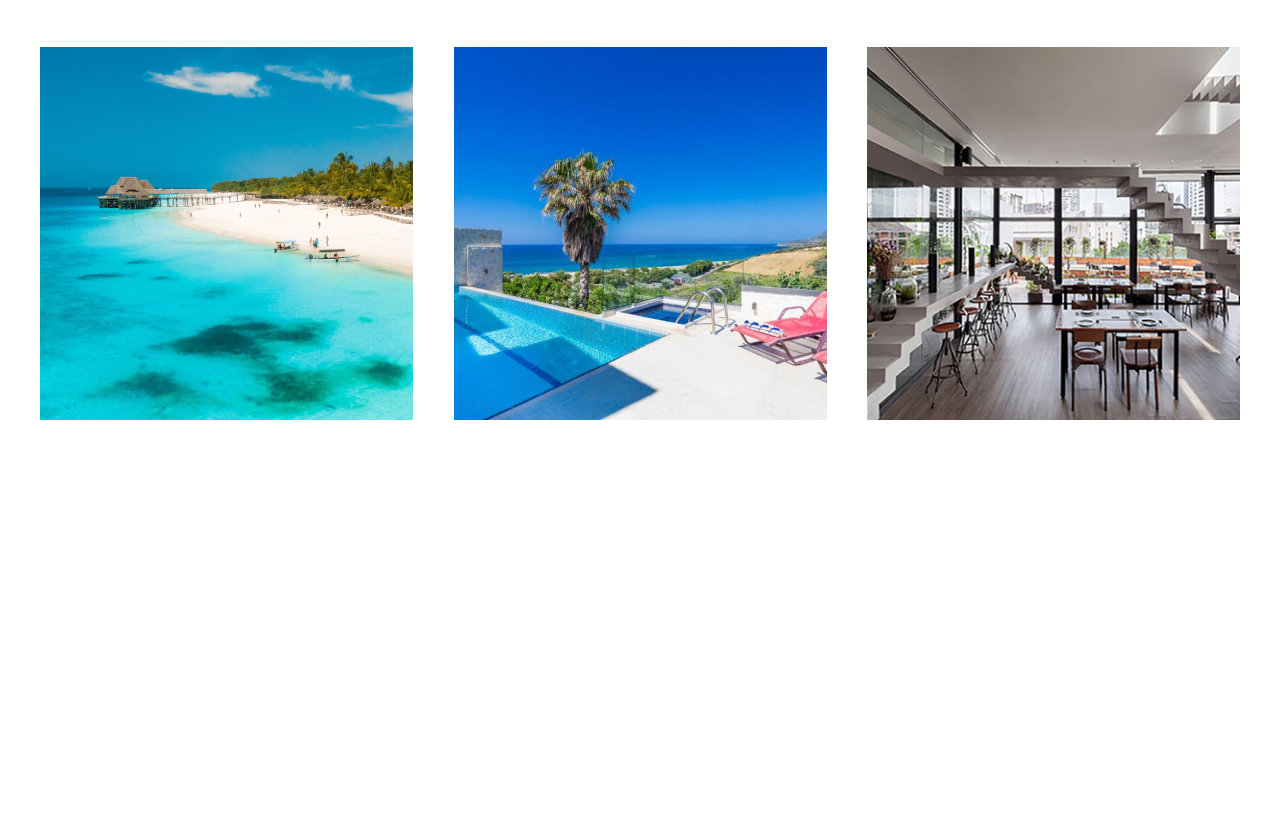
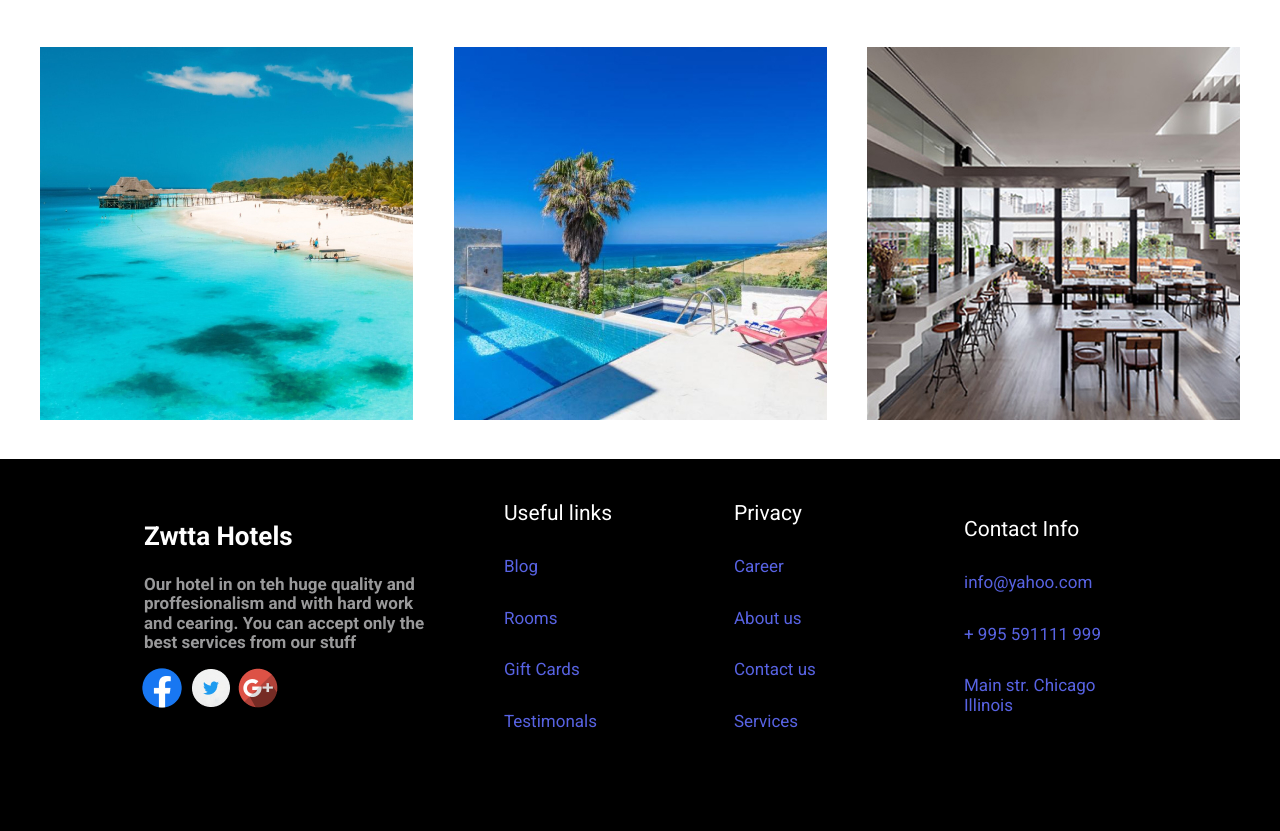
Before and after one commit to Nini-Absandze/Nini-Absandze-assignment-9, a plain HTML site: page index.html in a window 1280 px wide. Shown: the part 452-1283 px from the top of the page. Before the commit the page ends 872 px from the top, so only its background shows below. Drawn offline with Linux system fonts and the light colour scheme.

Commit message:
footer
created footer with divs

```diff
--- a/index.html
+++ b/index.html
@@ -47,5 +47,56 @@
             </div>
         </div>
     </section>
+
+    <footer>
+        <div class="container flex">
+            <div class="left">
+                <h3>Zwtta Hotels</h3>
+                <h4>Our hotel in on teh huge quality
+                    and proffesionalism and with hard
+                    work and cearing. You can accept
+                    only the best services from our stuff</h4>
+            </div>
+
+            <div class="logos">
+                <img src="images/fb.png" alt="facebook logo">
+                <img src="images/twitter.png" alt="twitter logo">
+                <img src="images/gplus.png" alt="google logo">
+            </div>
+        </div>
+
+
+        <div class="right">
+            <div class="navs">
+              <h2>Useful links</h2>
+              <div class="nav">
+                <p>Blog</p>
+                <p>Rooms</p>
+                <p>Gift Cards</p>
+                <p>Testimonals</p>
+              </div>
+            </div>
+
+            <div class="navs">
+              <h2>Privacy</h2>
+              <div class="nav">
+                <p>Career</p>
+                <p>About us</p>
+                <p>Contact us</p>
+                <p>Services</p>
+              </div>
+            </div>
+
+            <div class="navs">
+              <h2>Contact Info</h2>
+              <div class="nav">
+                <p>info@yahoo.com</p>
+                <p>+ 995 591111 999</p>
+                <p>Main str. Chicago Illinois</p>
+              </div>
+
+            </div>
+        </div>
+    </footer>
 </body>
 </html>
--- a/styles/styles.css
+++ b/styles/styles.css
@@ -43,3 +43,74 @@ h1 {
     justify-content: space-evenly;
     margin-top: 50px;
 }
+
+footer {
+    height: 372px;
+    width: 100%;
+    background-color: #000000;
+    margin-top: 39px;
+}
+
+h3 {
+    width: 155px;
+    padding-top: 63px;
+    padding-left: 144px;
+    font-family: "Roboto", sans-serif;
+    font-weight: 700;
+    font-style: normal;
+    font-size: 26px;
+    line-height: 29.9px;
+    color: #FFFFFF;
+}
+
+h4 {
+    width: 295px;
+    padding-top: 23px;
+    padding-left: 144px;
+    font-family: "Roboto", sans-serif;
+    font-weight: 700;
+    font-style: normal;
+    font-size: 17px;
+    line-height: 19.55px;
+    color: #99999A;
+}
+
+.logos {
+    display: flex;
+    align-items: center;
+    gap: 7px;
+    margin-left: 139px;
+    margin-top: 12px;
+}
+
+h2 {
+    font-family: "Roboto", sans-serif;
+    font-weight: 400;
+    font-style: normal;
+    width: 120px;
+    font-size: 21px;
+    line-height: 24.15px;
+    color: #FFFFFF;
+}
+
+p {
+    font-family: "Roboto", sans-serif;
+    font-weight: 400;
+    font-style: normal;
+    width: 140px;
+    font-size: 17px;
+    margin-top: 32px;
+    margin-bottom: 10px;
+    line-height: 19.55px;
+    color: #5863E3;
+
+}
+
+.right{
+    display: flex;
+    justify-content: flex-end;
+    align-items: center;
+    margin-top:  -210px;
+    gap: 90px;
+    margin-right: 176px;
+}
```
